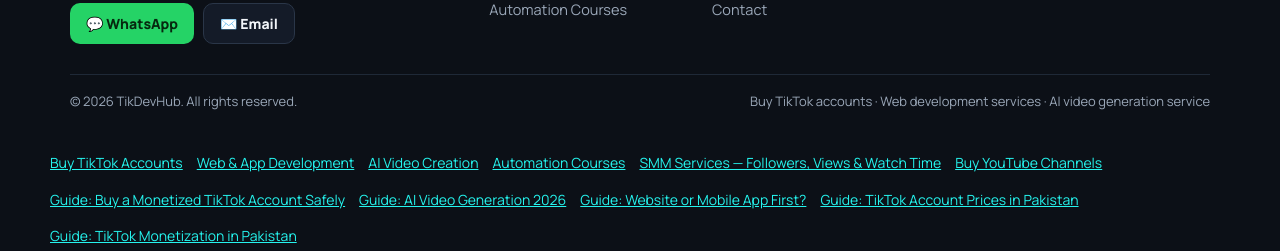
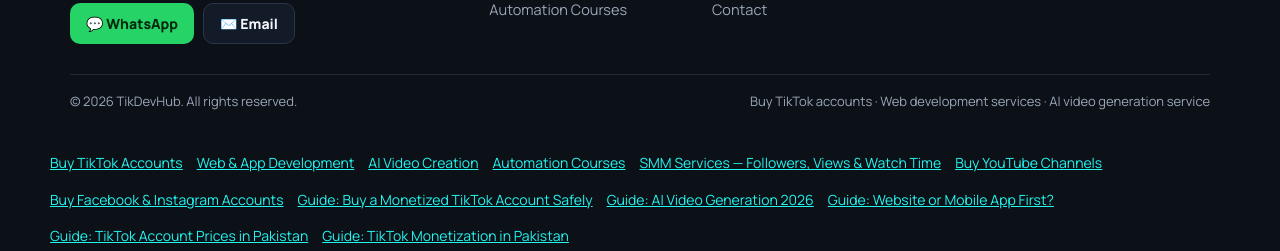
Before and after one commit to tikdevhub/tikdevhub.github.io, a plain HTML site: page index.html in a window 1280 px wide. Shown: the part 3357-3608 px from the top of the page. Drawn offline with Linux system fonts and the light colour scheme.

Commit message:
Add social media accounts link to homepage

```diff
--- a/index.html
+++ b/index.html
@@ -553,6 +553,7 @@ footer{border-top:1px solid var(--line);background:var(--bg2);margin-top:0}
       <a href="automation-courses/" style="color:#25F4EE">Automation Courses</a>
       <a href="smm-services/" style="color:#25F4EE">SMM Services — Followers, Views &amp; Watch Time</a>
       <a href="buy-youtube-channels/" style="color:#25F4EE">Buy YouTube Channels</a>
+      <a href="buy-social-media-accounts/" style="color:#25F4EE">Buy Facebook &amp; Instagram Accounts</a>
       <a href="blog/how-to-buy-a-monetized-tiktok-account-safely/" style="color:#25F4EE">Guide: Buy a Monetized TikTok Account Safely</a>
       <a href="blog/ai-video-generation-complete-guide/" style="color:#25F4EE">Guide: AI Video Generation 2026</a>
       <a href="blog/website-or-mobile-app-what-your-business-needs-first/" style="color:#25F4EE">Guide: Website or Mobile App First?</a>
```
